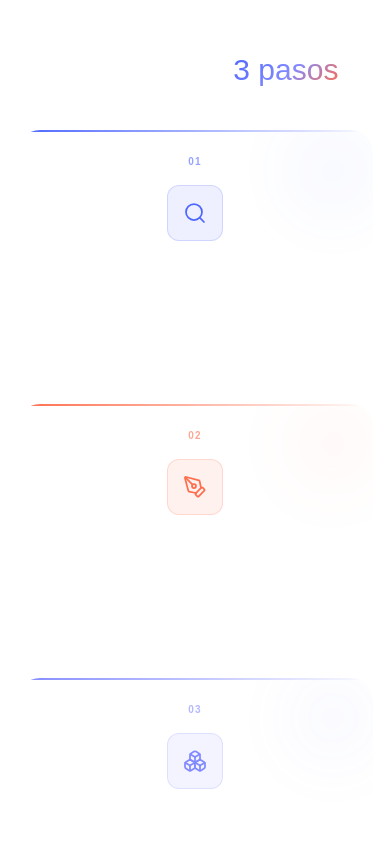
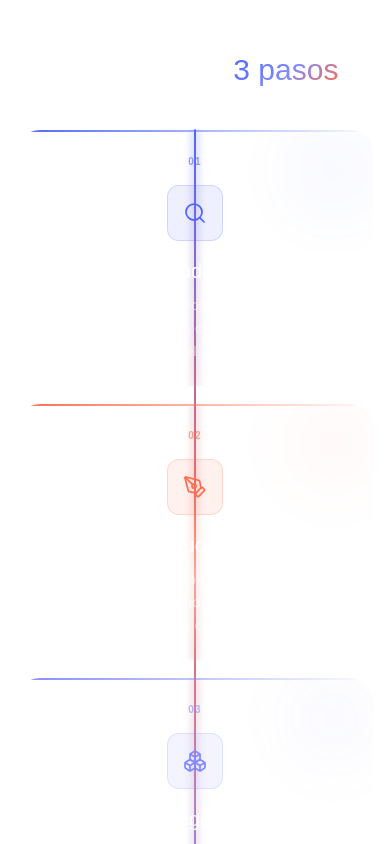
Before and after one commit to Camilosan2211/Concentricolab_26, a React (Vite) app: page / in a window 390 px wide. Shown: the part 6560-7404 px from the top of the page. Built offline with nearby package versions, Linux system fonts and the light colour scheme; a small style sheet from the web is missing.

Commit message:
ajustes secion proceso
ajustes secion proceso

```diff
--- a/src/sections/Proceso.jsx
+++ b/src/sections/Proceso.jsx
@@ -51,7 +51,75 @@ export default function Proceso({ lang }) {
         </div>
 
         {/* Steps as individual cards */}
-        <div ref={ref} className="grid grid-cols-1 md:grid-cols-3 gap-4">
+        <div ref={ref} className="relative">
+
+          {/* ── Desktop: conector horizontal ────────────────────── */}
+          <div className="hidden md:block absolute inset-x-0 pointer-events-none" style={{ top: '88px', height: '2px', zIndex: 0 }} aria-hidden>
+            <motion.div
+              className="absolute inset-0 rounded-full origin-left"
+              style={{ background: 'linear-gradient(90deg, #4D66FF, #FF6D4D, #828AFF)' }}
+              initial={{ scaleX: 0 }}
+              animate={inView ? { scaleX: 1 } : {}}
+              transition={{ duration: 1.4, ease: [0.16, 1, 0.3, 1], delay: 0.3 }}
+            />
+            {/* Shimmer */}
+            <motion.div
+              className="absolute inset-0 rounded-full overflow-hidden"
+              initial={{ opacity: 0 }}
+              animate={inView ? { opacity: 1 } : {}}
+              transition={{ delay: 1.8, duration: 0.3 }}
+            >
+              <motion.div
+                className="absolute top-0 h-full w-[20%] rounded-full"
+                style={{ background: 'linear-gradient(90deg, transparent, rgba(255,255,255,.4), transparent)' }}
+                animate={inView ? { x: ['-100%', '500%'] } : {}}
+                transition={{ duration: 2.6, repeat: Infinity, ease: 'linear', repeatDelay: 1.0, delay: 1.8 }}
+              />
+            </motion.div>
+            {/* Nodos */}
+            {[16.67, 50, 83.33].map((pct, i) => (
+              <motion.div
+                key={i}
+                className="absolute top-1/2 w-2.5 h-2.5 rounded-full"
+                style={{
+                  left: `${pct}%`,
+                  transform: 'translate(-50%, -50%)',
+                  background: steps[i].color,
+                  boxShadow: `0 0 8px ${steps[i].color}`,
+                }}
+                initial={{ scale: 0, opacity: 0 }}
+                animate={inView ? { scale: 1, opacity: 1 } : {}}
+                transition={{ delay: 0.4 + i * 0.35, type: 'spring', stiffness: 200 }}
+              />
+            ))}
+          </div>
+
+          {/* ── Mobile: conector vertical ────────────────────────── */}
+          <div className="md:hidden absolute inset-y-0 pointer-events-none" style={{ left: '50%', width: '2px', transform: 'translateX(-50%)', zIndex: 0 }} aria-hidden>
+            <motion.div
+              className="absolute inset-0 rounded-full origin-top"
+              style={{ background: 'linear-gradient(180deg, #4D66FF, #FF6D4D, #828AFF)' }}
+              initial={{ scaleY: 0 }}
+              animate={inView ? { scaleY: 1 } : {}}
+              transition={{ duration: 1.4, ease: [0.16, 1, 0.3, 1], delay: 0.3 }}
+            />
+            <motion.div
+              className="absolute inset-0 rounded-full overflow-hidden"
+              initial={{ opacity: 0 }}
+              animate={inView ? { opacity: 1 } : {}}
+              transition={{ delay: 1.8, duration: 0.3 }}
+            >
+              <motion.div
+                className="absolute left-0 w-full h-[20%] rounded-full"
+                style={{ background: 'linear-gradient(180deg, transparent, rgba(255,255,255,.4), transparent)' }}
+                animate={inView ? { y: ['-100%', '500%'] } : {}}
+                transition={{ duration: 2.6, repeat: Infinity, ease: 'linear', repeatDelay: 1.0, delay: 1.8 }}
+              />
+            </motion.div>
+          </div>
+
+          {/* ── Grid de tarjetas ─────────────────────────────────── */}
+          <div className="relative grid grid-cols-1 md:grid-cols-3 gap-4 z-10">
           {steps.map((step, i) => {
             const Icon = step.Icon
             const c    = lang === 'es' ? step.es : step.en
@@ -117,6 +185,7 @@ export default function Proceso({ lang }) {
               </motion.div>
             )
           })}
+          </div>
         </div>
       </div>
     </section>
```
